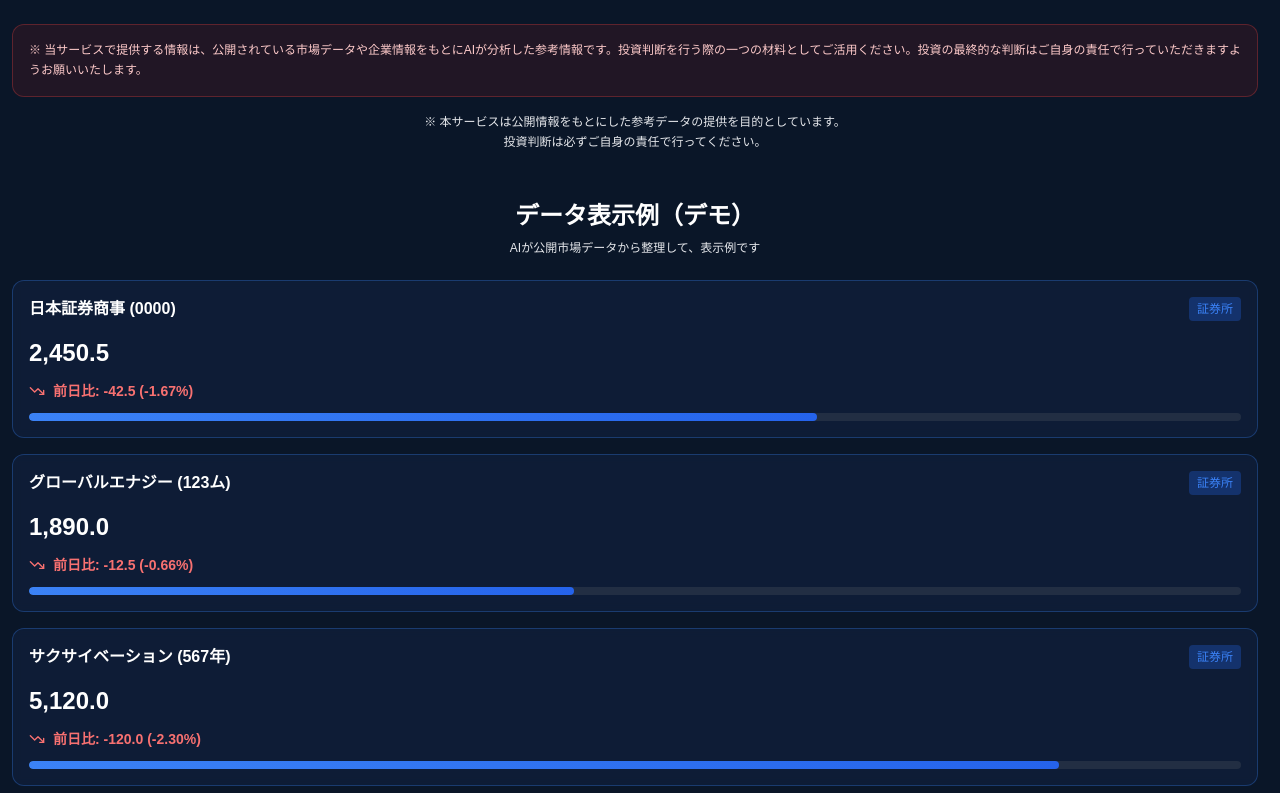
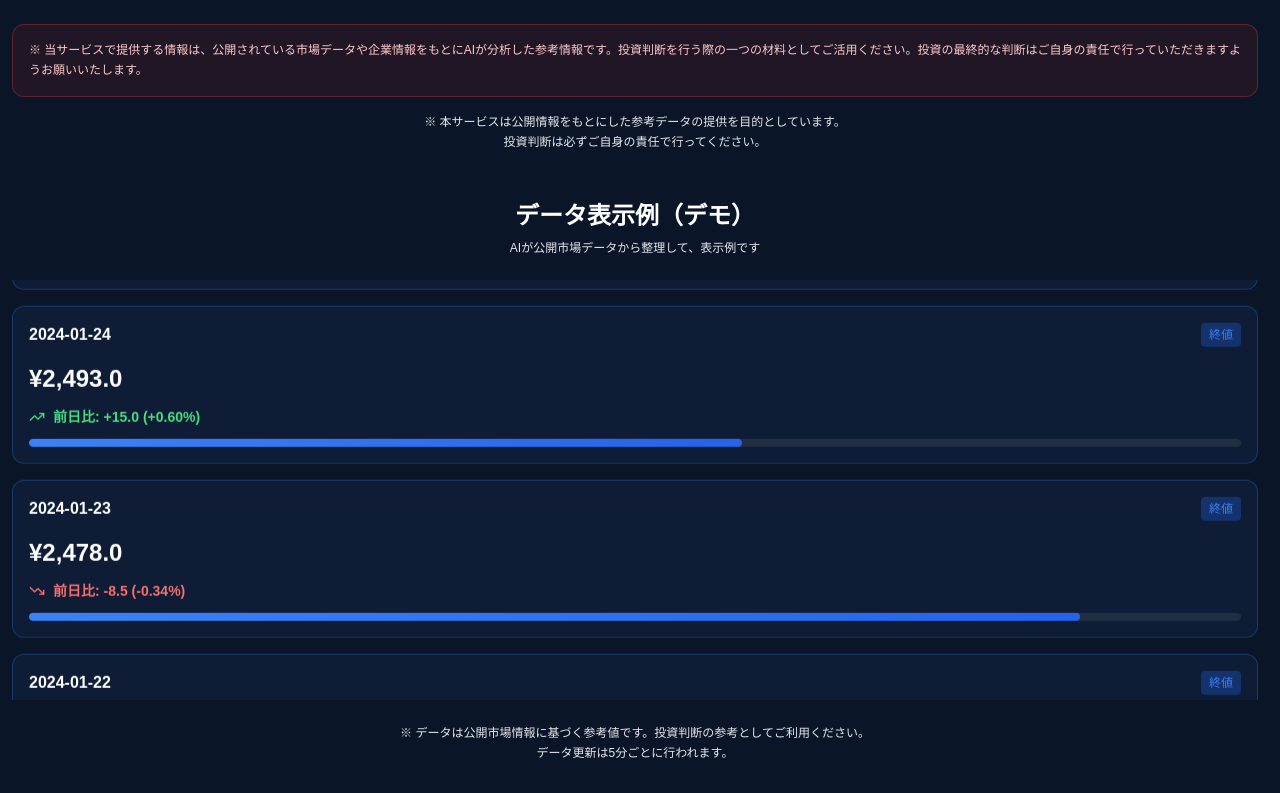
Before and after one commit to lil053004-bit/wuliao, a React (Vite) app: page / in a window 1280 px wide. Shown: the part 1227-2020 px from the top of the page. Built offline with nearby package versions, Linux system fonts and the light colour scheme; no server answers.

Commit message:
Updated DataDisplaySection.tsx

```diff
--- a/src/components/DataDisplaySection.tsx
+++ b/src/components/DataDisplaySection.tsx
@@ -1,33 +1,82 @@
-import { TrendingDown } from 'lucide-react';
+import { useEffect, useRef, useState } from 'react';
+import { TrendingUp, TrendingDown } from 'lucide-react';
+import type { StockData } from '../types/stock';
 
 const mockStocksData = [
   {
-    name: '日本証券商事',
-    code: '0000',
-    price: '2,450.5',
+    date: '2024-01-25',
+    close: '2,450.5',
     change: '-42.5',
     changePercent: '-1.67%',
-    barWidth: '65%'
+    volume: '1,234,500'
   },
   {
-    name: 'グローバルエナジー',
-    code: '123ム',
-    price: '1,890.0',
-    change: '-12.5',
-    changePercent: '-0.66%',
-    barWidth: '45%'
+    date: '2024-01-24',
+    close: '2,493.0',
+    change: '+15.0',
+    changePercent: '+0.60%',
+    volume: '987,600'
   },
   {
-    name: 'サクサイベーション',
-    code: '567年',
-    price: '5,120.0',
-    change: '-120.0',
-    changePercent: '-2.30%',
-    barWidth: '85%'
+    date: '2024-01-23',
+    close: '2,478.0',
+    change: '-8.5',
+    changePercent: '-0.34%',
+    volume: '1,456,200'
+  },
+  {
+    date: '2024-01-22',
+    close: '2,486.5',
+    change: '+32.0',
+    changePercent: '+1.30%',
+    volume: '1,678,900'
+  },
+  {
+    date: '2024-01-19',
+    close: '2,454.5',
+    change: '-18.5',
+    changePercent: '-0.75%',
+    volume: '1,123,400'
   }
 ];
 
-export default function DataDisplaySection() {
+interface DataDisplaySectionProps {
+  stockData?: StockData | null;
+}
+
+export default function DataDisplaySection({ stockData }: DataDisplaySectionProps) {
+  const [currentIndex, setCurrentIndex] = useState(0);
+  const containerRef = useRef<HTMLDivElement>(null);
+
+  const data = stockData?.prices.length
+    ? stockData.prices.map(price => ({
+        date: price.date,
+        close: price.close,
+        change: price.change,
+        changePercent: price.changePercent,
+        volume: price.volume
+      }))
+    : mockStocksData;
+
+  useEffect(() => {
+    const interval = setInterval(() => {
+      setCurrentIndex((prev) => (prev + 1) % data.length);
+    }, 3000);
+
+    return () => clearInterval(interval);
+  }, [data.length]);
+
+  const getVisibleItems = () => {
+    const items = [];
+    for (let i = 0; i < 3; i++) {
+      const index = (currentIndex + i) % data.length;
+      items.push({ ...data[index], key: `${index}-${currentIndex}` });
+    }
+    return items;
+  };
+
+  const visibleItems = getVisibleItems();
+
   return (
     <div id="data-display" className="w-full px-3 py-6">
       <div className="text-center mb-6">
@@ -35,46 +84,66 @@ export default function DataDisplaySection() {
           データ表示例（デモ）
         </h2>
         <p className="text-xs text-text-muted mb-2">
-          AIが公開市場データから整理して、表示例です
+          {stockData ? '取得した株価の履歴データ' : 'AIが公開市場データから整理して、表示例です'}
         </p>
       </div>
 
-      <div className="space-y-4">
-        {mockStocksData.map((stock) => (
       <div
-            key={stock.code}
+        ref={containerRef}
+        className="relative overflow-hidden"
+        style={{ height: '420px' }}
+      >
+        <div
+          className="space-y-4 transition-transform duration-700 ease-in-out"
+          style={{
+            transform: `translateY(${currentIndex * -140}px)`
+          }}
+        >
+          {data.map((item, index) => {
+            const isPositive = !item.change.startsWith('-');
+            const changeColor = isPositive ? 'text-green-400' : 'text-red-400';
+            const TrendIcon = isPositive ? TrendingUp : TrendingDown;
+            const volume = parseFloat(item.volume.replace(/,/g, ''));
+            const maxVolume = Math.max(...data.map(d => parseFloat(d.volume.replace(/,/g, ''))));
+            const barWidth = `${(volume / maxVolume) * 100}%`;
+
+            return (
+              <div
+                key={`${item.date}-${index}`}
                 className="bg-dark-secondary/80 backdrop-blur-sm border border-border-blue/30 rounded-xl p-4"
               >
                 <div className="flex items-start justify-between mb-3">
                   <div>
                     <h3 className="text-base font-bold text-white mb-1">
-                  {stock.name} ({stock.code})
+                      {item.date}
                     </h3>
                   </div>
                   <span className="text-xs bg-tech-blue/30 px-2 py-1 rounded text-tech-blue-light">
-                証券所
+                    終値
                   </span>
                 </div>
 
                 <div className="mb-3">
                   <div className="text-2xl font-black text-white mb-1">
-                {stock.price}
+                    ¥{item.close}
                   </div>
                 </div>
 
-            <div className="flex items-center gap-2 text-sm font-semibold text-red-400 mb-3">
-              <TrendingDown className="w-4 h-4" />
-              <span>前日比: {stock.change} ({stock.changePercent})</span>
+                <div className={`flex items-center gap-2 text-sm font-semibold ${changeColor} mb-3`}>
+                  <TrendIcon className="w-4 h-4" />
+                  <span>前日比: {item.change} ({item.changePercent})</span>
                 </div>
 
                 <div className="w-full bg-gray-700/50 rounded-full h-2 overflow-hidden">
                   <div
-                className="h-full bg-gradient-to-r from-blue-500 to-blue-600 rounded-full"
-                style={{ width: stock.barWidth }}
+                    className="h-full bg-gradient-to-r from-blue-500 to-blue-600 rounded-full transition-all duration-500"
+                    style={{ width: barWidth }}
                   />
                 </div>
               </div>
-        ))}
+            );
+          })}
+        </div>
       </div>
 
       <div className="mt-6 text-center">
--- a/src/pages/RefactoredHome.tsx
+++ b/src/pages/RefactoredHome.tsx
@@ -550,7 +550,7 @@ export default function RefactoredHome() {
 
             <ProcessStepsSection />
 
-            <DataDisplaySection />
+            <DataDisplaySection stockData={stockData} />
           </div>
         ) : (
           <div className="flex-1 flex items-center justify-center">
```
Lines whose indentation alone changed are shown as unchanged.
